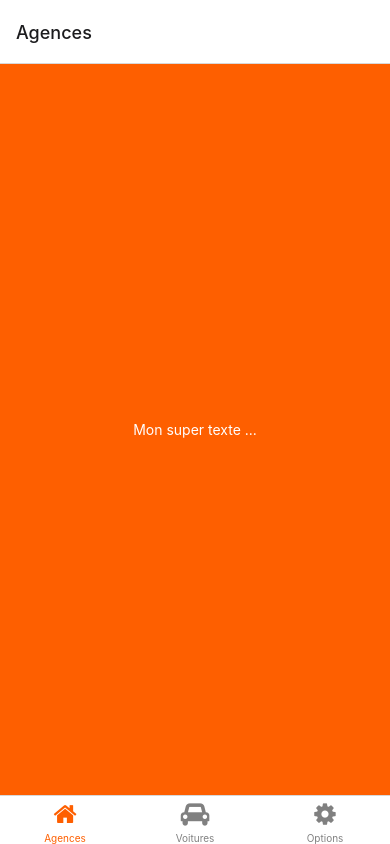
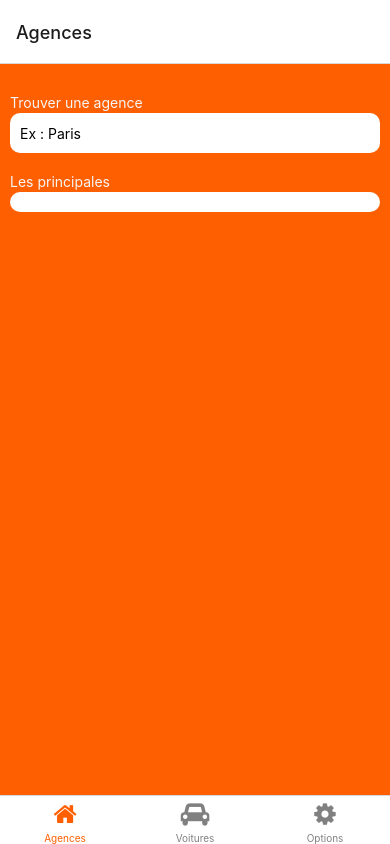
Before and after one commit to AugustinGiraudier/VroumExpress, a React Native app in the folder sources/: screen /Agences in a window 390 px wide. Built offline with nearby package versions, Linux system fonts and the light colour scheme.

Commit message:
page Agences

```diff
--- a/sources/App.js
+++ b/sources/App.js
@@ -1,17 +1,11 @@
-import { StyleSheet } from 'react-native';
+import {StyleSheet, useColorScheme} from 'react-native';
 import Navigation from './navigation/Navigation';
 
 export default function App() {
+
+  //const scheme = useColorScheme();
+
   return (
-    <Navigation/>
+    <Navigation />
   );
 }
-
-const styles = StyleSheet.create({
-  container: {
-    flex: 1,
-    backgroundColor: '#fff',
-    alignItems: 'center',
-    justifyContent: 'center',
-  },
-});
--- a/sources/navigation/Navigation.tsx
+++ b/sources/navigation/Navigation.tsx
@@ -5,18 +5,24 @@ import OptionsScreen from "../screens/OptionsScreen";
 import Icon from 'react-native-vector-icons/FontAwesome';
 import React from "react";
 import VoituresScreen from "../screens/VoituresScreen";
+import { useColorScheme } from 'react-native';
 
 import styles from '../styles/main';
 
+import DarkTheme from "../styles/dark_theme";
+import LightTheme from "../styles/light_theme";
+
 export default function Navigation() {
     const BottomTabNavigator = createBottomTabNavigator();
+
+    const scheme = useColorScheme();
 
     return (
         <NavigationContainer>
             <BottomTabNavigator.Navigator
                     initialRouteName="Agences"
                     screenOptions={{
-                        tabBarActiveTintColor: styles.mainColor.color,
+                        tabBarActiveTintColor: styles.mainContainer.backgroundColor,
                         tabBarInactiveTintColor: 'gray'
                     }}>
                 <BottomTabNavigator.Screen name="Agences" component={AgencesScreen}
--- a/sources/screens/AgencesScreen.tsx
+++ b/sources/screens/AgencesScreen.tsx
@@ -1,12 +1,55 @@
 import React from 'react';
-import { StyleSheet, Text, View } from 'react-native';
+import {FlatList, StyleSheet, Text, TextInput, View} from 'react-native';
+import Icon from 'react-native-vector-icons/FontAwesome';
 
 import styles from '../styles/main';
 
 export default function AgencesScreen() {
+
+    const DATA = [
+        {
+            id: 'bd7acbea-c1b1-46c2-aed5-3ad53abb28ba',
+            agence: 'Paris',
+            dispo:"200 véhicules dispo"
+        },
+        {
+            id: '3ac68afc-c605-48d3-a4f8-fbd91aa97f63',
+            agence: 'Lyon',
+            dispo:"200 véhicules dispo"
+        },
+        {
+            id: '58694a0f-3da1-471f-bd96-145571e29d72',
+            agence: 'Marseille',
+            dispo:"200 véhicules dispo"
+        },
+    ];
+
+
     return (
-      <View style={styles.container}>
-        <Text style={styles.text}>Mon super texte ...</Text>
-      </View>
+        <View style={styles.mainContainer}>
+
+            <Text style={[styles.text, {marginTop:20}]}>Trouver une agence</Text>
+            <TextInput
+                style={styles.input}
+                value=""
+                placeholder="Ex : Paris"
+            />
+
+
+            <Text style={[styles.text, {marginTop:20}]}>Les principales</Text>
+            <View style={[styles.container]}>
+                <FlatList style={{width:"100%"}} data={DATA} keyExtractor={item => item.id} renderItem={({item}) =>
+                    <View style={styles.lightContainer}>
+                        <View style={styles.hStack}>
+                            <Icon name="home" color={styles.mainContainer.backgroundColor} size={30} />
+                            <View style={{marginLeft:8}}>
+                                <Text style={styles.title}>{item.agence}</Text>
+                                <Text style={styles.textSecondary}>{item.dispo}</Text>
+                            </View>
+                        </View>
+                    </View>
+                }/>
+            </View>
+        </View>
     )
   };
--- /dev/null
+++ b/sources/styles/dark_theme.ts
@@ -0,0 +1,15 @@
+import {DarkTheme, DefaultTheme} from '@react-navigation/native';
+
+const MyDarkTheme = {
+    ...DefaultTheme,
+    colors: {
+        ...DefaultTheme.colors,
+        primary:"#FE5F00",
+        background:"#000000",
+        card:"#383838",
+        text:"#464646",
+        notification:"#C0C0C0"
+    },
+};
+
+export default MyDarkTheme;
--- /dev/null
+++ b/sources/styles/light_theme.js
@@ -0,0 +1,15 @@
+import { DefaultTheme } from '@react-navigation/native';
+
+const MyLightTheme = {
+    ...DefaultTheme,
+    colors: {
+        ...DefaultTheme.colors,
+        primary:"#FE5F00",
+        background:"#FFFFFF",
+        card:"#FFFFFF",
+        text:"#F5F5F5",
+        notification:"#C0C0C0"
+    },
+};
+
+export default MyLightTheme;
--- a/sources/styles/main.js
+++ b/sources/styles/main.js
@@ -1,31 +1,63 @@
 import { StyleSheet } from 'react-native';
+//import { useTheme } from '@react-navigation/native';
+
+//const { colors } = useTheme();
 
 const styles = StyleSheet.create({
-    mainColor:{
-        color : "#FE5F00"
+    mainContainer: {
+        flex: 1,
+        backgroundColor: "#FE5F00",
+        alignItems: "flex-start",
+        justifyContent: 'flex-start',
+        padding:10
     },
     container: {
-        flex: 1,
-        backgroundColor: "#FE5F00",
+        flex: 0,
+        width: "100%",
+        backgroundColor: "#FFFFFF",
+        alignItems: "flex-start",
+        justifyContent: 'flex-start',
+        padding:10,
+        borderRadius:10,
+        marginTop:2
+    },
+    lightContainer:{
+        flex: 0,
+        width: "100%",
+        backgroundColor: "#F5F5F5",
+        alignItems: "flex-start",
+        justifyContent: 'flex-start',
+        padding:10,
+        borderRadius:10,
+        marginVertical:3
+    },
+    hStack: {
+        flex: 0,
+        width: "100%",
         alignItems: "center",
-        justifyContent: 'center',
+        justifyContent: 'flex-start',
+        flexDirection:"row"
     },
     title: {
-        fontSize: 20,
-        color:"white"
+        fontSize: 17,
+        color: "black",
+        fontWeight:"bold"
+    },
+    textSecondary:{
+        color:"#C0C0C0",
+        fontSize: 11
     },
     text:{
-        color:"white"
+        color: "#F5F5F5"
     },
     input: {
-        width: '50%',
-        borderColor: 'lightgray',
+        width: '100%',
         height: 40,
-        margin: 12,
-        borderWidth: 1,
+        borderWidth: 0,
         borderRadius: 10,
-        padding: 10,
         backgroundColor: 'white',
+        paddingHorizontal:10,
+        marginTop:2
       },
   });
 
```
